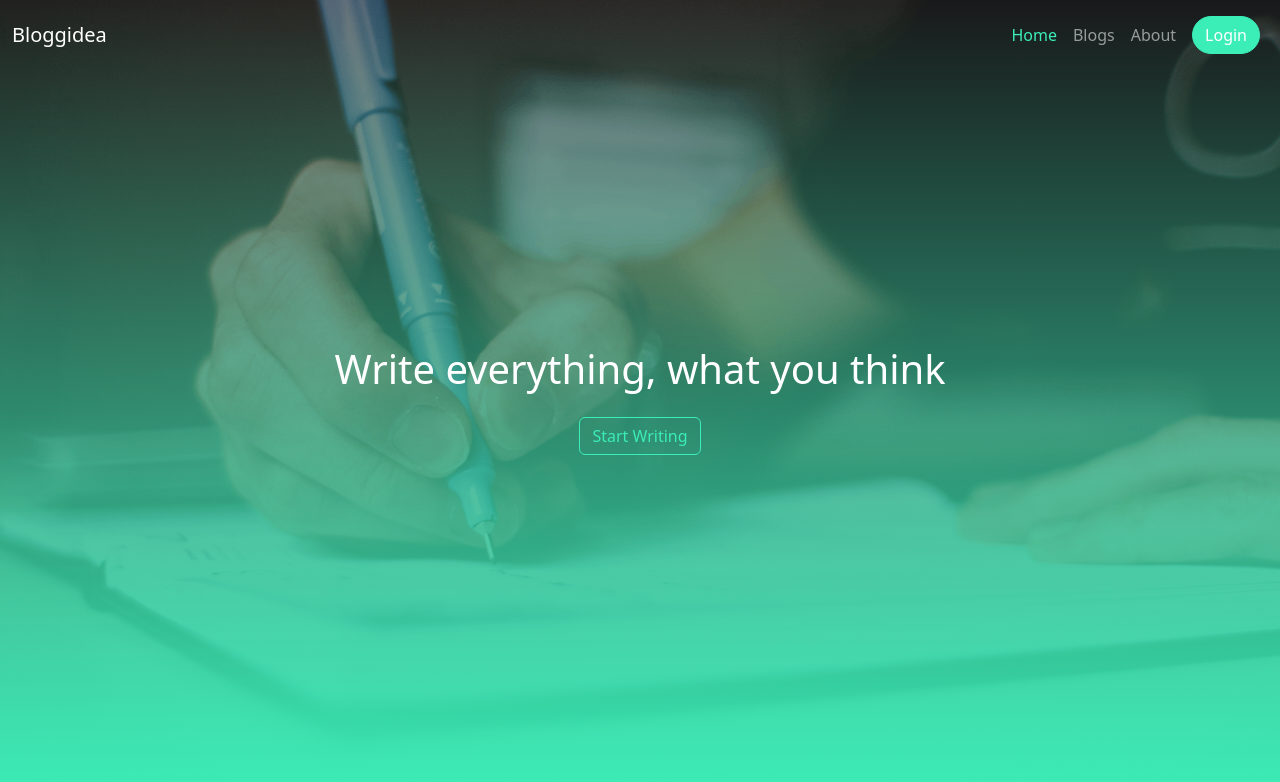
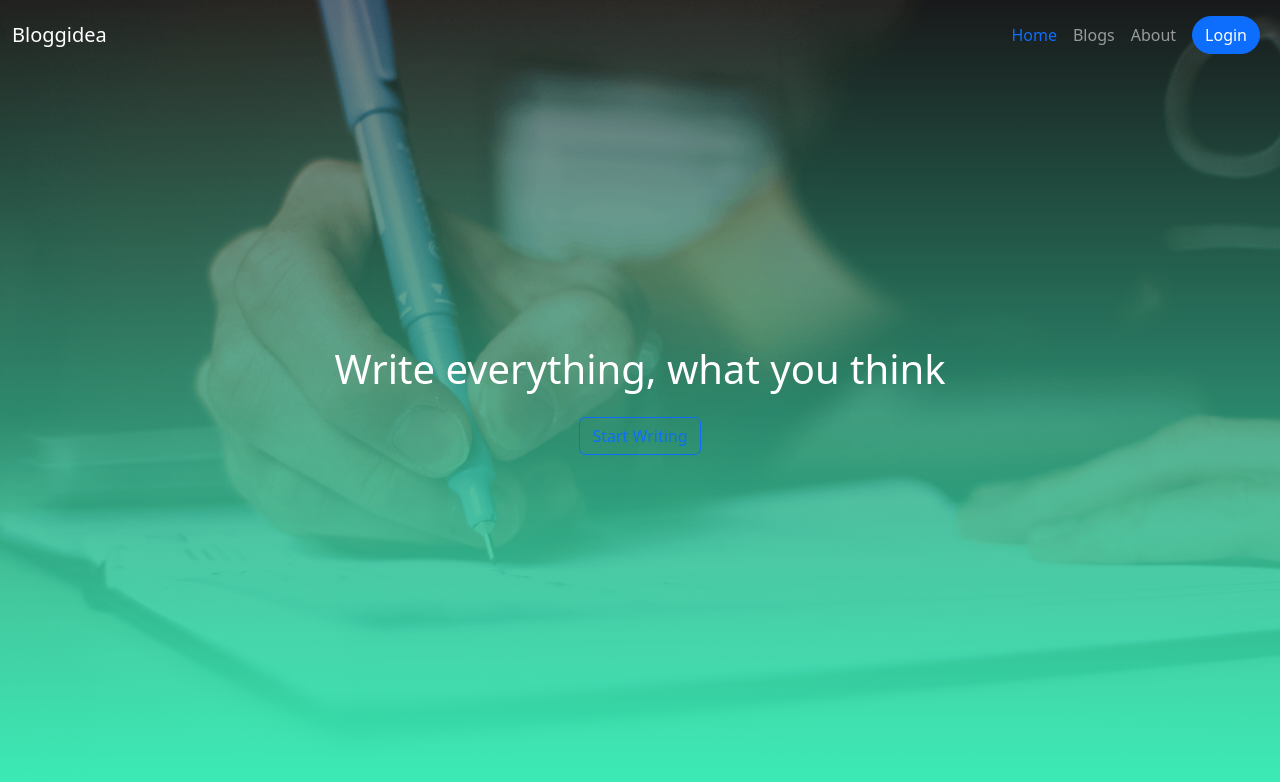
Before and after one commit to jbmakib/bloggidea-client, a React (Vite) app: page / in a window 1280 px wide. Shown: the top 782 px of the page. Built offline with nearby package versions, Linux system fonts and the light colour scheme.

Commit message:
bootstrap customizing

```diff
--- a/package.json
+++ b/package.json
@@ -13,8 +13,7 @@
     "bootstrap": "^5.3.0",
     "react": "^18.2.0",
     "react-dom": "^18.2.0",
-    "react-router-dom": "^6.14.2",
-    "sass": "^1.63.6"
+    "react-router-dom": "^6.14.2"
   },
   "devDependencies": {
     "@types/react": "^18.2.14",
--- a/src/App.css
+++ b/src/App.css
@@ -1 +1 @@
-@import "main.css"
+@import "../node_modules/bootstrap/dist/css/bootstrap.css";
```
Also changed, not shown: 1 other file (tests, documents, lock files or other folders).
